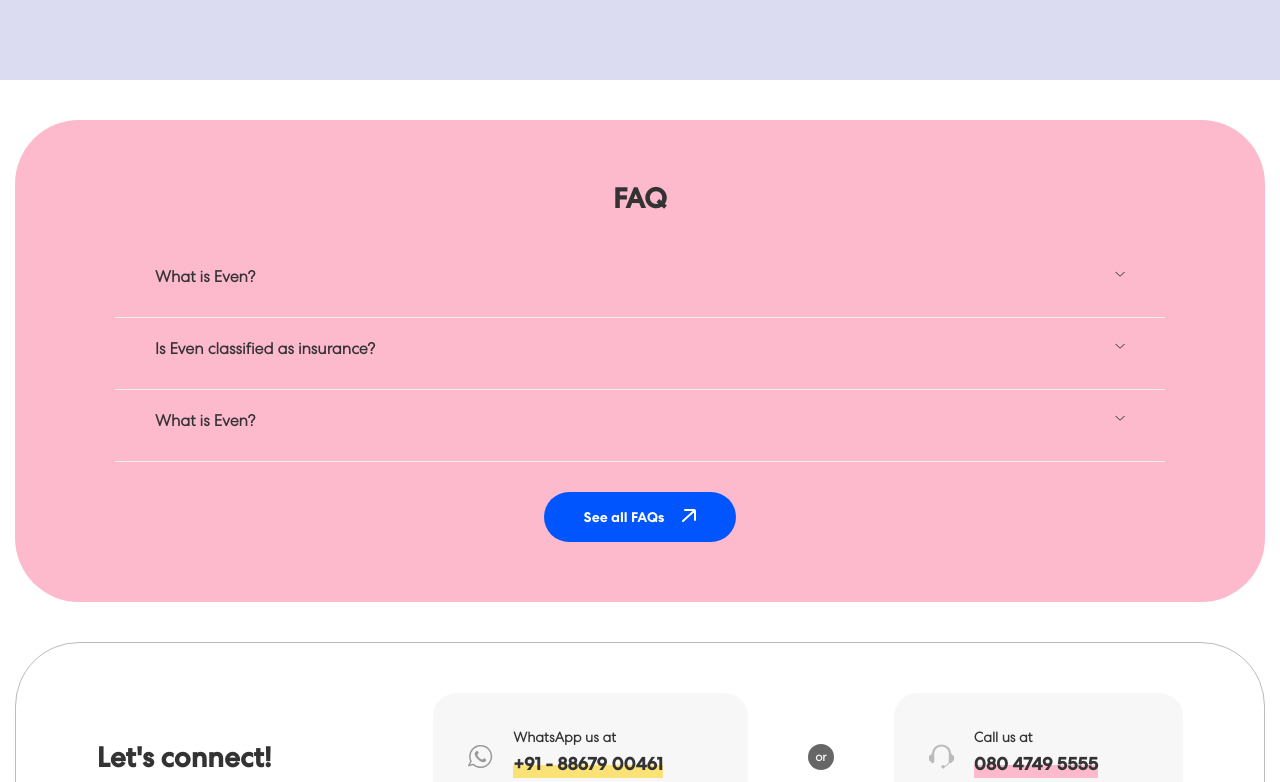
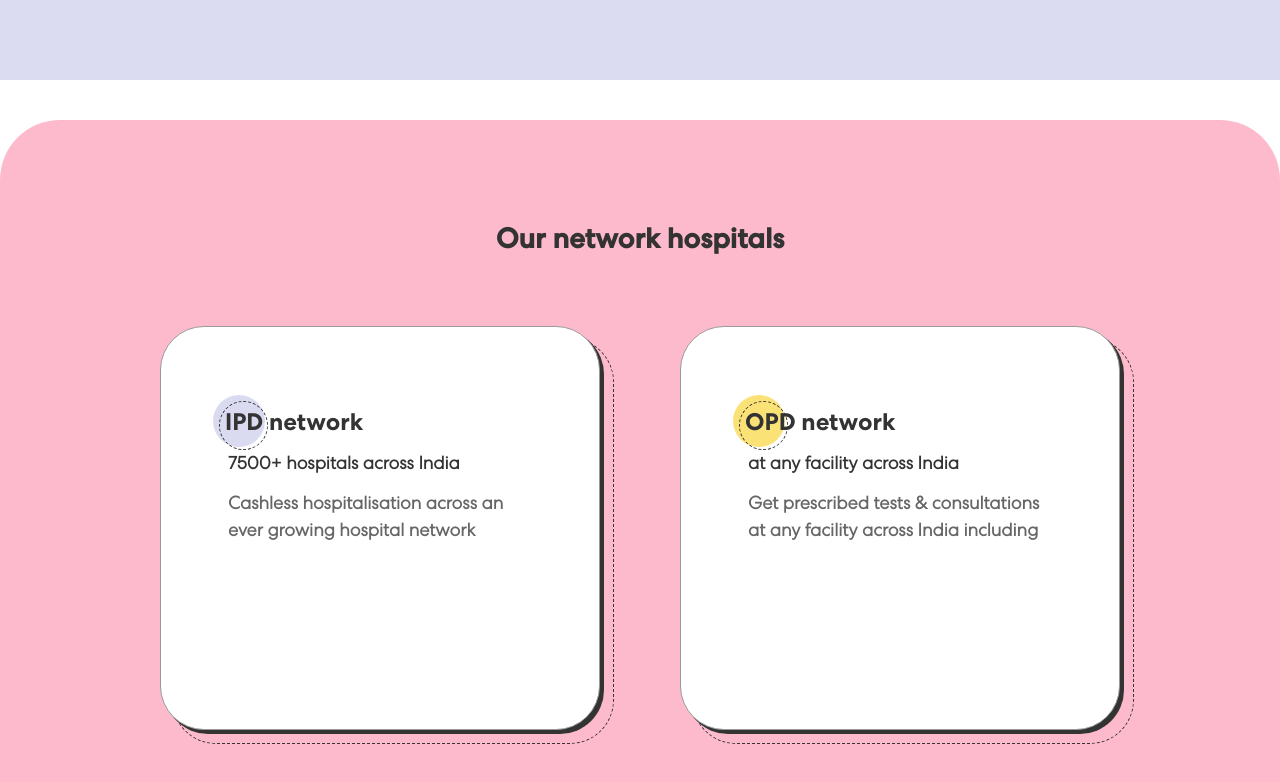
Before and after one commit to ManasChoudhary-01/EvenHealthcare-clone, a React (Vite) app: page / in a window 1280 px wide. Shown: the part 2638-3420 px from the top of the page. Built offline with nearby package versions, Linux system fonts and the light colour scheme.

Commit message:
feat: Add Network and NetworkCard components with styling

```diff
--- a/src/components/Home/Home.jsx
+++ b/src/components/Home/Home.jsx
@@ -5,6 +5,7 @@
 import Landing from "./Landing/Landing";
 import Plans from "./Plans/Plans";
 import Features from "./Features/Features";
+import Network from "./Network/Network";
 import FAQ from "./FAQ/FAQ";
 import Connect from "./Connect/Connect";
 import Footer from "../Footer/Footer";
@@ -18,6 +19,7 @@
       <Landing />
       <Plans />
       <Features />
+      <Network />
       <FAQ />
       <Connect />
       <Footer />
--- /dev/null
+++ b/src/components/Home/Network/Network.jsx
@@ -0,0 +1,26 @@
+import styles from './network.module.scss';
+import NetworkCard from './NetworkCard/NetworkCard';
+
+export default function Network() {
+    return(
+        <div className={styles.network}>
+            <div className={styles.wrapper}>
+                <h2>Our network hospitals</h2>
+                <div className={styles.networkcardContainer}>
+                    <NetworkCard
+                        color="#DADBF1"
+                        title="IPD network"
+                        headline="7500+ hospitals across India"
+                        desc="Cashless hospitalisation across an ever growing hospital network"
+                    />
+                    <NetworkCard
+                        color="#FBE277"
+                        title="OPD network"
+                        headline="at any facility across India"
+                        desc="Get prescribed tests & consultations at any facility across India including"
+                    />
+                </div>
+            </div>
+        </div>
+    )
+}
--- /dev/null
+++ b/src/components/Home/Network/NetworkCard/NetworkCard.jsx
@@ -0,0 +1,19 @@
+import styles from "./networkcard.module.scss";
+
+export default function NetworkCard({ color, title, headline, desc }) {
+  return (
+    <div className={styles.networkCard}>
+      <div className={styles.content}>
+        <div className={styles.titleContainer}>
+          <span
+            className={styles.circle}
+            style={{ backgroundColor: color }}
+          ></span>
+          <h3>{title}</h3>
+        </div>
+        <div className={styles.headline}>{headline}</div>
+        <p>{desc}</p>
+      </div>
+    </div>
+  );
+}
--- /dev/null
+++ b/src/components/Home/Network/NetworkCard/networkcard.module.scss
@@ -0,0 +1,84 @@
+.networkCard {
+    height: 404px;
+    width: 440px;
+    position: relative;
+    z-index: 1;
+
+    &::after {
+        border: 1px dashed #333;
+        border-radius: 44px;
+        content: "";
+        height: 100%;
+        left: 12px;
+        position: absolute;
+        top: 12px;
+        width: 100%;
+        z-index: 0;
+    }
+
+    .content {
+        height: 100%;
+        width: 100%;
+        position: relative;
+        top: 0;
+        left: 0;
+        z-index: 2;
+        padding-left: 52px;
+        padding-top: 68px;
+        background: #fff;
+        border: 1px solid #999;
+        border-radius: 44px;
+        box-shadow: 4px 4px 0 #333;
+        display: flex;
+        flex-direction: column;
+
+        .titleContainer {
+            display: flex;
+            align-items: center;
+
+            .circle {
+                border-radius: 50%;
+                height: 52px;
+                width: 52px;
+                position: relative;
+
+                &::after {
+                    border: 1px dashed #333;
+                    border-radius: 50%;
+                    content: "";
+                    height: 90%;
+                    left: 6px;
+                    position: absolute;
+                    top: 6px;
+                    width: 90%;
+                }
+            }
+
+            h3 {
+                font-size: 24px;
+                font-weight: 700;
+                font-family: "Centra Bold";
+                transform: translateX(-40px);
+                color: #333;
+            }
+        }
+
+        .headline {
+            font-size: 18px;
+            font-weight: 600;
+            margin-top: 4px;
+            color: #333;
+            text-align: left;
+            padding-left: 15px;
+        }
+
+        p {
+            margin-top: 15px;
+            color: #666;
+            line-height: 1.5;
+            max-width: 316px;
+            font-size: 18px;
+            padding-left: 15px;
+        }
+    }
+}
--- /dev/null
+++ b/src/components/Home/Network/network.module.scss
@@ -0,0 +1,30 @@
+.network {
+    height: fit-content;
+    width: 100%;
+
+    .wrapper {
+        width: 100%;
+        background-color: #febacd;
+        border-radius: 60px;
+        padding-bottom: 120px;
+        padding-top: 100px;
+        display: flex;
+        flex-direction: column;
+        align-items: center;
+
+        h2 {
+            font-weight: 700;
+            color: #333;
+            font-size: 28px;
+            font-family: "Centra Medium";
+            text-align: center;
+            margin-bottom: 50px;
+        }
+
+        .networkcardContainer {
+            margin-top: 20px;
+            display: flex;
+            gap: 80px;
+        }
+    }
+}
```
